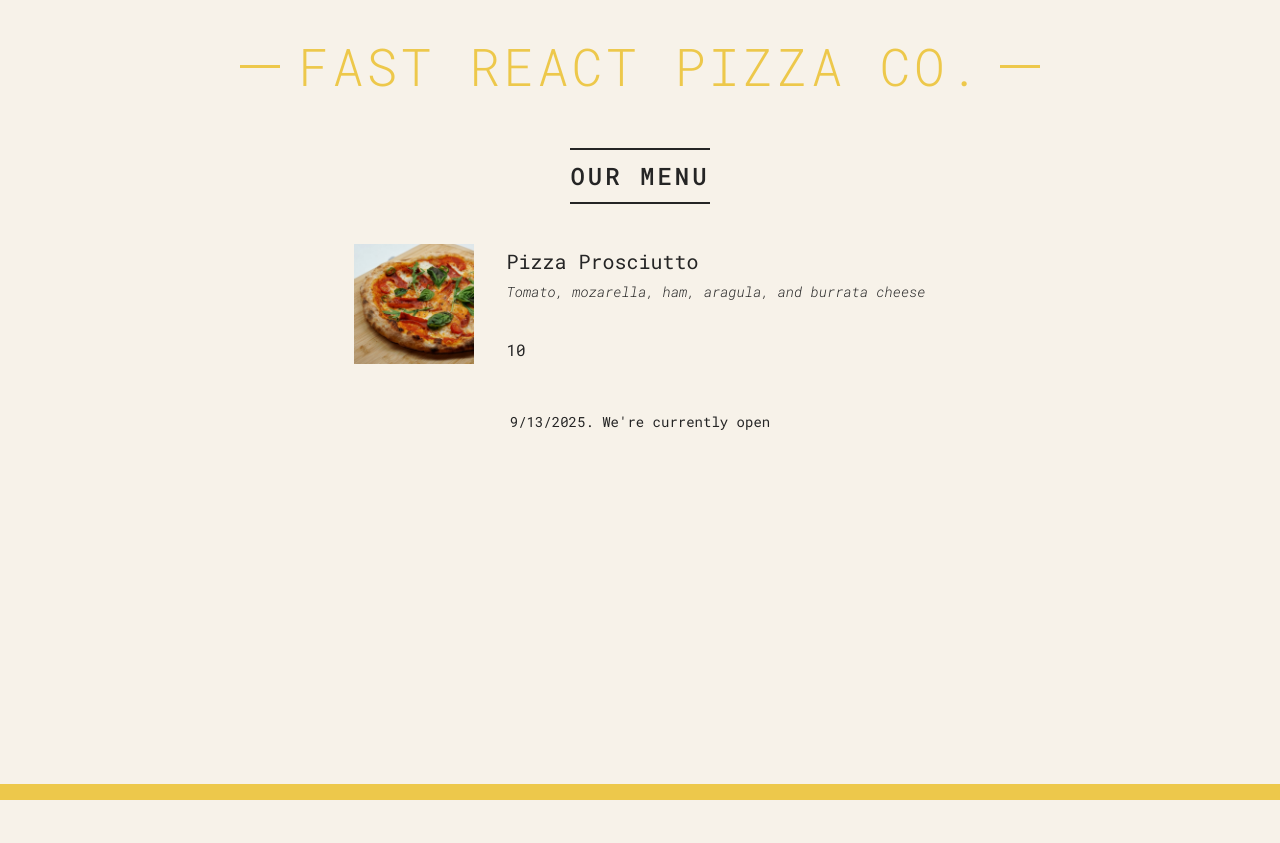
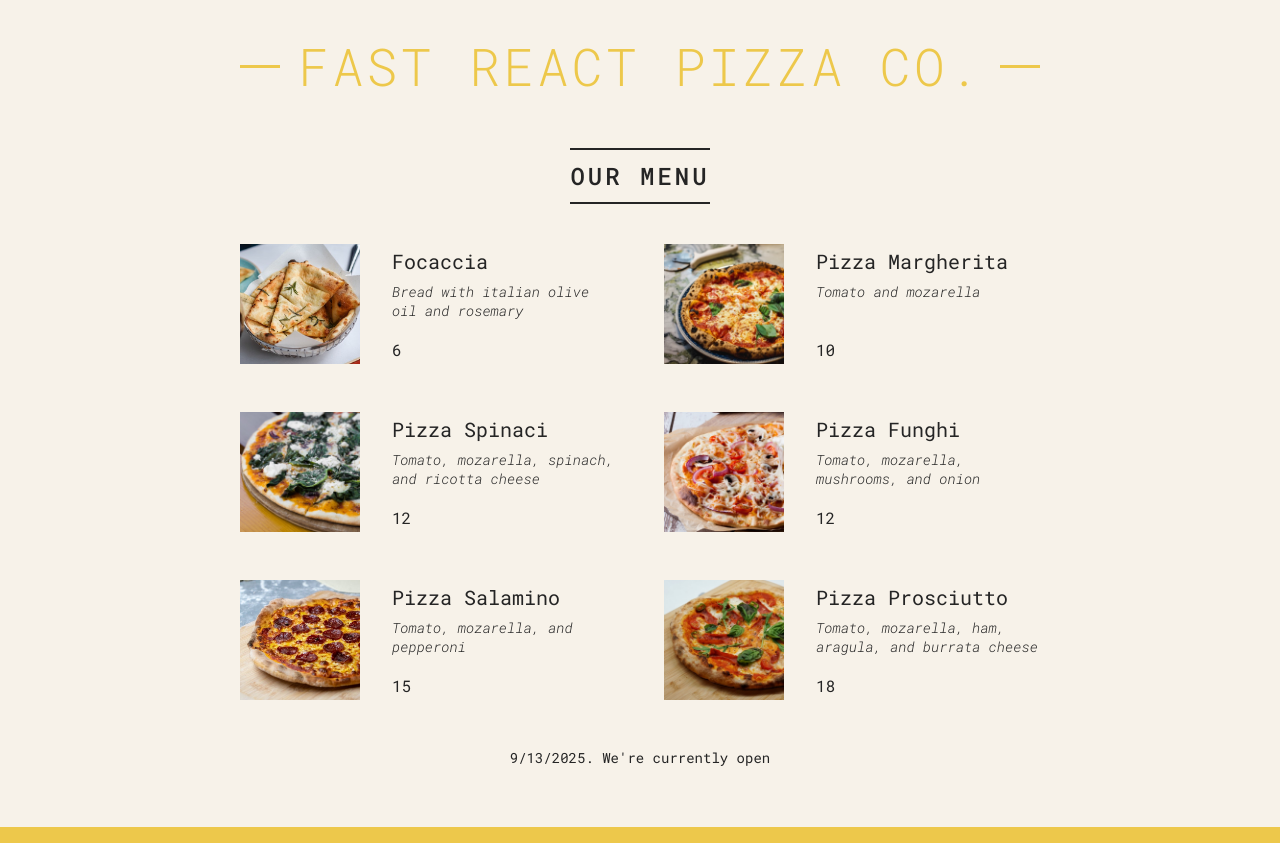
Before and after one commit to StenixDev/byte-boredom, a React (Create React App) app: page / in a window 1280 px wide. Before the commit the page ends 800 px from the top, so only its background shows below. Built offline with nearby package versions, Linux system fonts and the light colour scheme.

Commit message:
rendering list

```diff
--- a/src/index.js
+++ b/src/index.js
@@ -70,11 +70,19 @@ function Menu(){
 
   return <main className='menu'>
     <h2>Our Menu</h2>
-    <Pizza name='Pizza Prosciutto'
+
+    <ul className='pizzas'>
+      {
+        pizzaData.map(pizza => <Pizza key={pizza.name} pizzaObj = {pizza} />)
+      }
+    </ul>
+
+
+    {/* <Pizza name='Pizza Prosciutto'
      ingredients='Tomato, mozarella, ham, aragula, and burrata cheese'
      photoName='pizzas/prosciutto.jpg'
      price={10}
-      />
+      /> */}
 
 
     </main>
@@ -83,14 +91,14 @@ function Menu(){
 
 function Pizza(props){
 
-  return <div className='pizza'>
-    <img src={props.photoName} alt={props.name} />
-    <div><h3>{props.name}</h3>
-    <p>{props.ingredients}</p>
-    <span>{props.price}</span>
+  return <li className='pizza'>
+    <img src={props.pizzaObj.photoName} alt={props.pizzaObj.name} />
+    <div><h3>{props.pizzaObj.name}</h3>
+    <p>{props.pizzaObj.ingredients}</p>
+    <span>{props.pizzaObj.price}</span>
     </div>
 
-  </div>
+  </li>
 }
 
 
```
